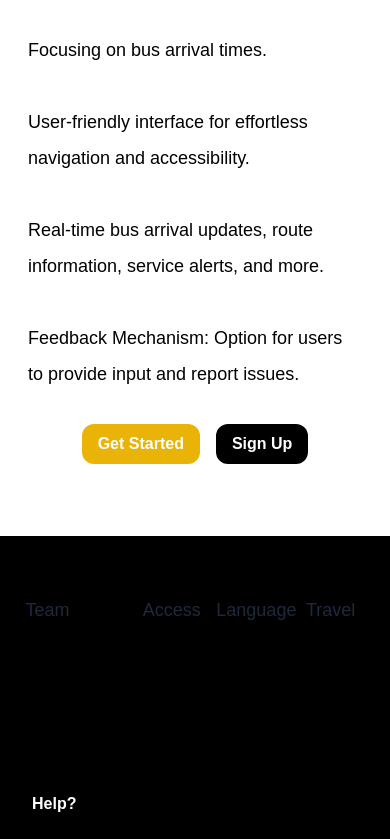
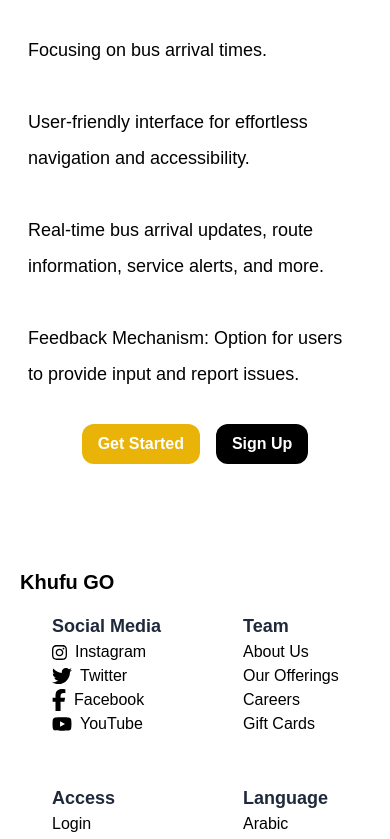
Before and after one commit to abdelaliem/khufu_Go, a React (Create React App) app in the folder Frontend/: page / in a window 390 px wide. Shown: the part 1156-1995 px from the top of the page. Built offline with nearby package versions, Linux system fonts and the light colour scheme; no server answers.

Commit message:
responsive v 1

```diff
--- a/Frontend/src/components/Footer.js
+++ b/Frontend/src/components/Footer.js
@@ -1,48 +1,92 @@
-// import Facebook from '../images/facebook-f.svg';
-// import Instagram from '../images/instagram.svg';
-// import YouTube from '../images/youtube.svg';
-// import Twitter from '../images/twitter.svg';
+import React from "react";
+import Facebook from "../images/facebook-f.svg";
+import Instagram from "../images/instagram.svg";
+import YouTube from "../images/youtube.svg";
+import Twitter from "../images/twitter.svg";
+
 function Footer() {
   return (
-    <footer>
-      <div className="container mx-auto">
-        <h3 className="font-bold text-xl my-4">Khufu GO</h3>
+    <footer className="bg-white py-8">
+      <div className="container mx-auto px-5">
+        <h3 className="font-bold text-xl mb-4">Khufu GO</h3>
 
-        <div className="footer-container container px-4 lg:px-10 flex flex-wrap justify-between">
+        <div className="grid grid-cols-2 md:grid-cols-2 lg:grid-cols-5 gap-8">
           {/* Social Media Section */}
-          <div className="footer-section mb-4 lg:mb-0 lg:w-1/5 flex items-center">
+          <div className="mb-4 lg:mb-0 ms-8">
             <ul>
-              {/* <li><a className='text-lg text-slate-800'>Social Media</a></li>
-                            <li><a className='text-lg flex items-center' href="#"><img src={Instagram} alt="Instagram" width={15} className="mr-2" />Instagram</a></li>
-                            <li><a className='text-lg flex items-center' href="#"><img src={Twitter} alt="Twitter" width={20} className="mr-2" />Twitter</a></li>
-                            <li><a className='text-lg flex items-center' href="#"><img src={Facebook} alt="Facebook" width={14} className="mr-2" />Facebook</a></li>
-                            <li><a className='text-lg flex items-center' href="#"><img src={YouTube} alt="YouTube" width={20} className="mr-2" />YouTube</a></li> */}
+              <li>
+                <a className="text-lg text-slate-800 font-bold">Social Media</a>
+              </li>
+              <li>
+                <a className="text-md flex items-center" href="#">
+                  <img
+                    src={Instagram}
+                    alt="Instagram"
+                    width={15}
+                    className="mr-2"
+                  />
+                  Instagram
+                </a>
+              </li>
+              <li>
+                <a className="text-md flex items-center" href="#">
+                  <img
+                    src={Twitter}
+                    alt="Twitter"
+                    width={20}
+                    className="mr-2"
+                  />
+                  Twitter
+                </a>
+              </li>
+              <li>
+                <a className="text-md flex items-center" href="#">
+                  <img
+                    src={Facebook}
+                    alt="Facebook"
+                    width={14}
+                    className="mr-2"
+                  />
+                  Facebook
+                </a>
+              </li>
+              <li>
+                <a className="text-md flex items-center" href="#">
+                  <img
+                    src={YouTube}
+                    alt="YouTube"
+                    width={20}
+                    className="mr-2"
+                  />
+                  YouTube
+                </a>
+              </li>
             </ul>
           </div>
 
           {/* Team Section */}
-          <div className="footer-section mb-4 lg:mb-0 lg:w-1/5">
+          <div className="mb-4 lg:mb-0 ms-8">
             <ul>
               <li>
-                <a className="text-lg text-slate-800">Team</a>
+                <a className="text-lg text-slate-800 font-bold">Team</a>
               </li>
               <li>
-                <a className="text-lg" href="#">
+                <a className="text-md" href="#">
                   About Us
                 </a>
               </li>
               <li>
-                <a className="text-lg" href="#">
+                <a className="text-md" href="#">
                   Our Offerings
                 </a>
               </li>
               <li>
-                <a className="text-lg" href="#">
+                <a className="text-md" href="#">
                   Careers
                 </a>
               </li>
               <li>
-                <a className="text-lg" href="#">
+                <a className="text-md" href="#">
                   Gift Cards
                 </a>
               </li>
@@ -50,18 +94,18 @@
           </div>
 
           {/* Access Section */}
-          <div className="footer-section mb-4 lg:mb-0 lg:w-1/5">
+          <div className="mb-4 lg:mb-0 ms-8">
             <ul>
               <li>
-                <a className="text-lg text-slate-800">Access</a>
+                <a className="text-lg text-slate-800 font-bold">Access</a>
               </li>
               <li>
-                <a className="text-lg" href="#">
+                <a className="text-md" href="#">
                   Login
                 </a>
               </li>
               <li>
-                <a className="text-lg" href="#">
+                <a className="text-md" href="#">
                   Sign Up
                 </a>
               </li>
@@ -69,18 +113,18 @@
           </div>
 
           {/* Language Section */}
-          <div className="footer-section mb-4 lg:mb-0 lg:w-1/5">
+          <div className="mb-4 lg:mb-0 ms-8">
             <ul>
               <li>
-                <a className="text-lg text-slate-800">Language</a>
+                <a className="text-lg text-slate-800 font-bold">Language</a>
               </li>
               <li>
-                <a className="text-lg" href="#">
+                <a className="text-md" href="#">
                   Arabic
                 </a>
               </li>
               <li>
-                <a className="text-lg" href="#">
+                <a className="text-md" href="#">
                   English
                 </a>
               </li>
@@ -88,23 +132,23 @@
           </div>
 
           {/* Travel Section */}
-          <div className="footer-section lg:w-1/5">
+          <div className=" ms-8">
             <ul>
               <li>
-                <a className="text-lg text-slate-800">Travel</a>
+                <a className="text-lg text-slate-800 font-bold">Travel</a>
               </li>
               <li>
-                <a className="text-lg" href="#">
+                <a className="text-md" href="#">
                   Bus
                 </a>
               </li>
               <li>
-                <a className="text-lg" href="#">
+                <a className="text-md" href="#">
                   Metro
                 </a>
               </li>
               <li>
-                <a className="text-lg" href="#">
+                <a className="text-md" href="#">
                   Location
                 </a>
               </li>
@@ -112,12 +156,12 @@
           </div>
         </div>
 
-        <div className="mt-8 flex flex-col lg:flex-row justify-between">
-          <button className="text-left mb-4 lg:mb-0 bg-black text-white font-bold w-19 py-2 px-4 rounded ml-4">
+        <div className="mt-8 flex flex-col md:flex-row items-center justify-between">
+          <button className="text-left mb-4 bg-black text-white font-bold py-2 px-4 rounded md:ml-4">
             Help?
           </button>
-          <p className="text-center lg:w-1/3 ">@1980 Copy Rights</p>
-          <p className="text-right lg:w-1/3">Terms | Privacy</p>
+          <p className="text-center md:mb-0 mb-4">&copy; 1980 Copy Rights</p>
+          <p className="text-right">Terms | Privacy</p>
         </div>
       </div>
     </footer>
--- a/Frontend/src/components/Navbar.js
+++ b/Frontend/src/components/Navbar.js
@@ -8,17 +8,19 @@
       } `}
     >
       <div className="w-ful flex justify-start items-center">
-        <div className="font-[500] text-[30px] text-white">KhufuGO</div>
+        <div className="font-[500] text-[30px] text-white">
+          <span className="text-[#FFCB50]">Khufu</span> GO
+        </div>
         <div className="ps-3">
           <ul className="list-none sm:flex justify-end items-center flex-1 hidden">
             <li className="px-3 text-[18px] text-white">
-              <Link to={"/home"}>Home</Link>
+              <Link to={"/home"} className="hover:text-[#FFCB50] transition-all">Home</Link>
             </li>
             <li className="px-3 text-[18px] text-white">
-              <Link to={"/about"}>About us</Link>
+              <Link to={"/about"} className="hover:text-[#FFCB50] transition-all">About us</Link>
             </li>
             <li className="px-3 text-[18px] text-white">
-              <Link to={"/bus"}>Bus</Link>
+              <Link to={"/bus"} className="hover:text-[#FFCB50] transition-all">Bus</Link>
             </li>
           </ul>
         </div>
--- a/Frontend/src/styles/index.css
+++ b/Frontend/src/styles/index.css
@@ -100,3 +100,6 @@
 .conCard {
   box-sizing: content-box;
 }
+.footer-section {
+  text-align: center;
+}
```
